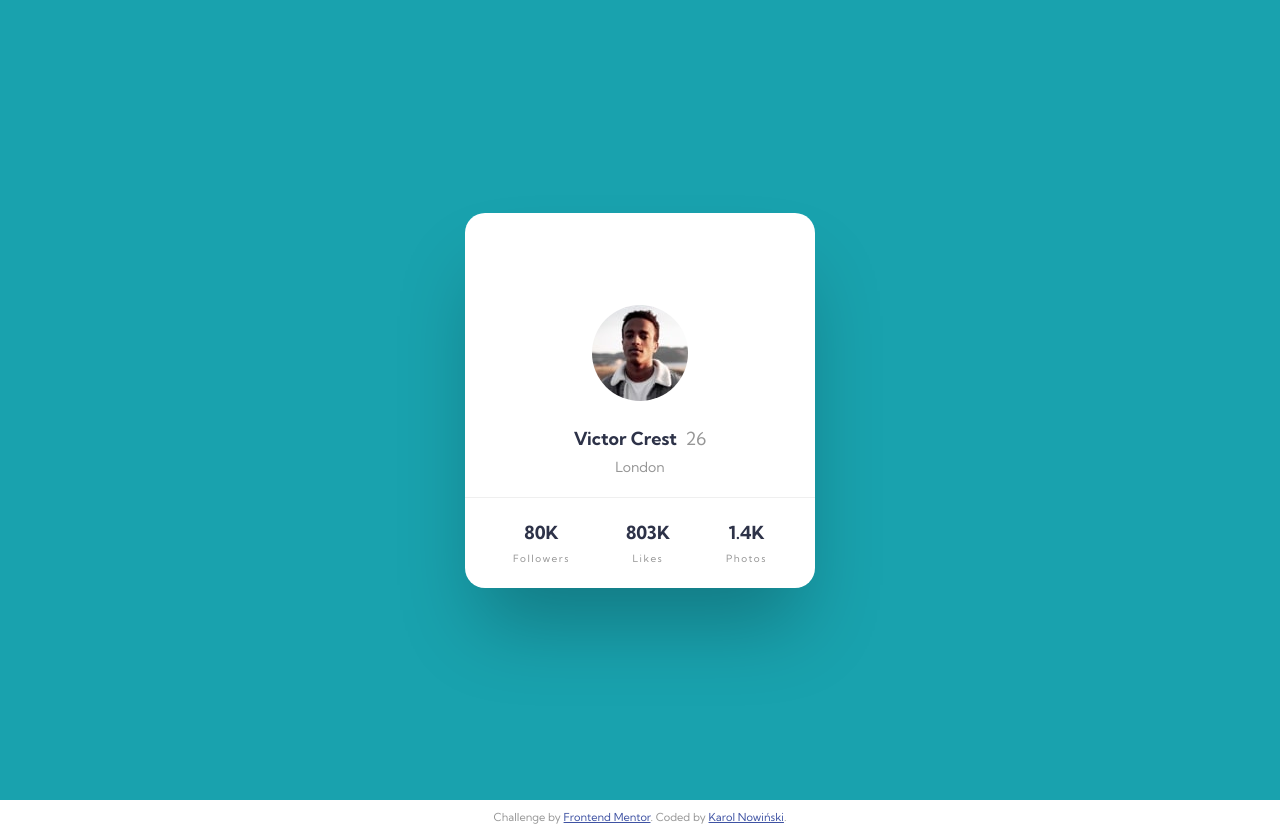
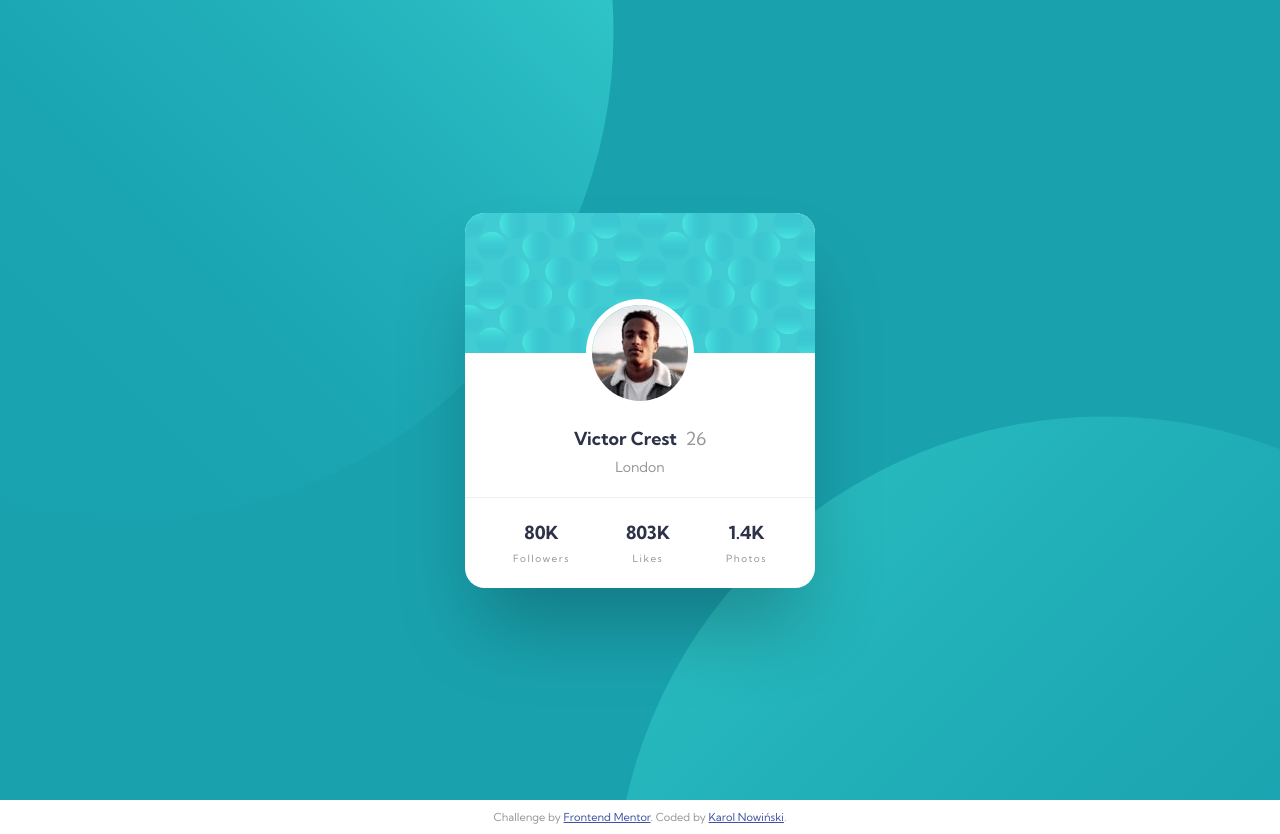
Before and after one commit to karolnowinski/profile-card-component, a website: page index.html in a window 1280 px wide. Drawn offline with Linux system fonts and the light colour scheme; the site is published under a folder, as on GitHub Pages, so addresses that start at the root find nothing; files whose address does not match are found by name.

Commit message:
Fix images paths

```diff
--- a/src/styles/style.scss
+++ b/src/styles/style.scss
@@ -39,7 +39,7 @@ body {
   display: flex;
   justify-content: center;
   align-items: center;
-  background: url(/images/bg-pattern-top.svg) no-repeat, url(/images/bg-pattern-bottom.svg) no-repeat, var(--dark-cyan);
+  background: url(../images/bg-pattern-top.svg) no-repeat, url(../images/bg-pattern-bottom.svg) no-repeat, var(--dark-cyan);
   background-clip: border-box, border-box;
   background-position: bottom 35vh right 52vw, top 52vh left 48vw;
   background-size: auto;
@@ -54,7 +54,7 @@ body {
   box-shadow: 0px 50px 80px -15px rgba(0, 0, 0, 0.25);
 
   &__background {
-    background-image: url(/images/bg-pattern-card.svg);
+    background-image: url(../images/bg-pattern-card.svg);
     height: 140px;
   }
 
```
Also changed, not shown: dist/styles/style.css.
